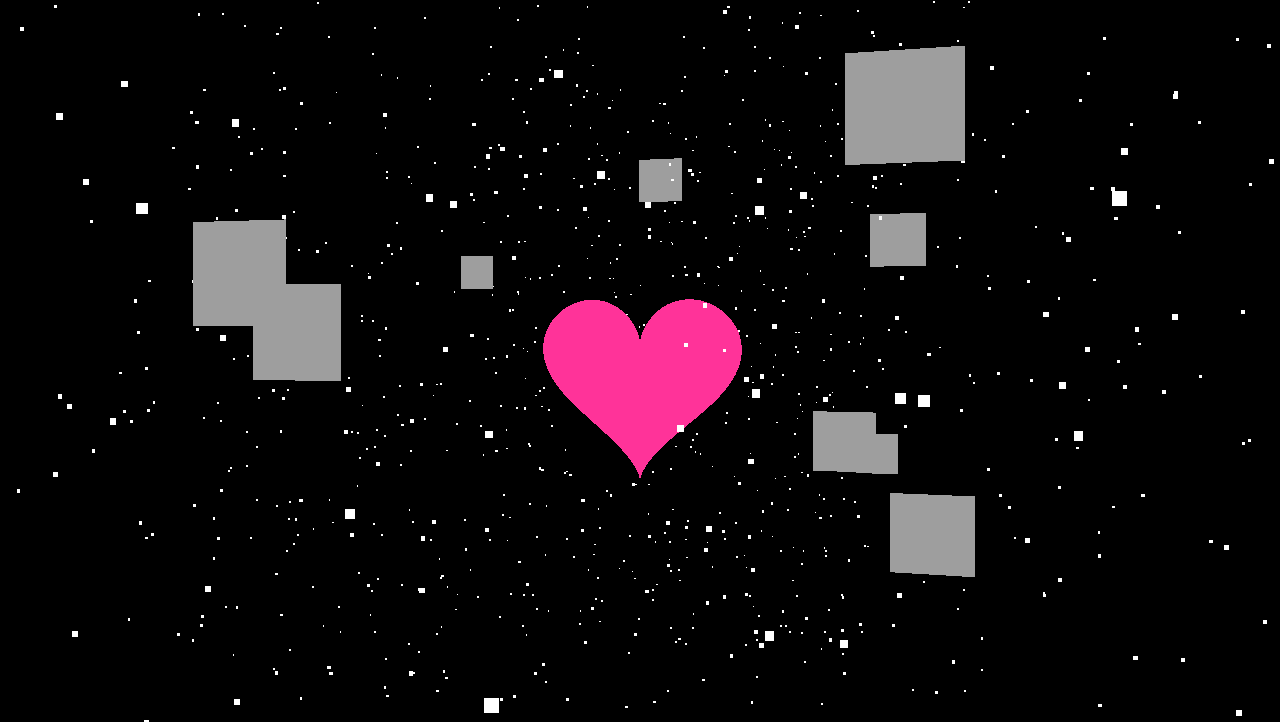
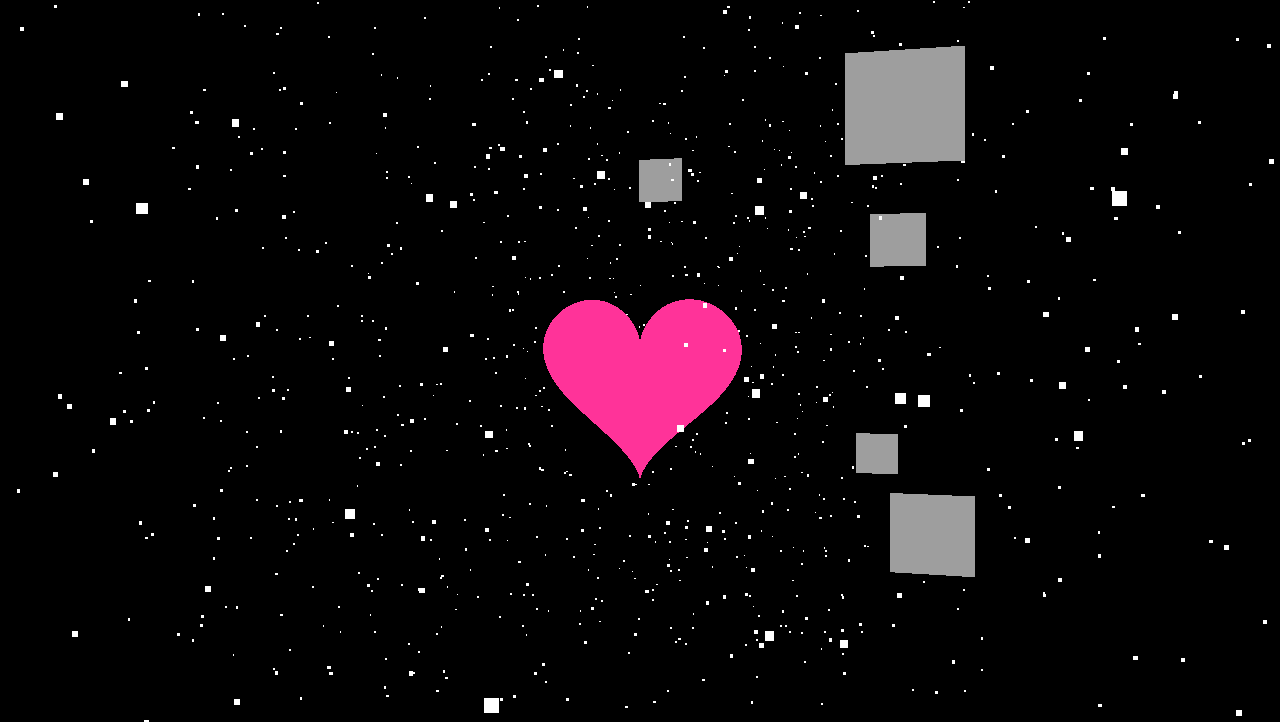
Before and after one commit to 2018michaelandika-commits/Galaxy, a plain HTML site: page index.html in a window 1280 px wide. Shown: the part 78-800 px from the top of the page. Drawn offline with nearby package versions, Linux system fonts and the light colour scheme.

Commit message:
Change photo links to GitHub Pages
Updated photo links from Google Drive to GitHub Pages and made minor formatting adjustments.

```diff
--- a/index.html
+++ b/index.html
@@ -45,19 +45,14 @@
     const stars = new THREE.Points(starGeometry, starMaterial);
     scene.add(stars);
 
-    // Foto dari Google Drive
+    // Foto dari GitHub Pages (folder images)
     const textureLoader = new THREE.TextureLoader();
     const photoLinks = [
-      "https://drive.google.com/uc?export=view&id=1vARQtillkR8i6-gV3wns4ovGwqKo91su",
-      "https://drive.google.com/uc?export=view&id=1mW7h9SUloL9rkYgCcU6rfGFVgq0doQxV",
-      "https://drive.google.com/uc?export=view&id=1yFNzjG9WY-eZvjAKyKGmCG-ylCrdNcaQ",
-      "https://drive.google.com/uc?export=view&id=1945Q3L-goAUUKN0X3rNN8YPFk9PQhNWM",
-      "https://drive.google.com/uc?export=view&id=1d2N4Dy_6YRiLlNhRlc4ylslfIwNc3xfB",
-      "https://drive.google.com/uc?export=view&id=1CRLEC2XJlE2cX1kJ3uH2daCAaGC9Fsuw",
-      "https://drive.google.com/uc?export=view&id=1BuJPiQEFh1-nw5WsPgYRUCFmDP8aBQMJ",
-      "https://drive.google.com/uc?export=view&id=1LArkFLRBf_04vTnpzYSNVnkz_M-yBhbv",
-      "https://drive.google.com/uc?export=view&id=1mTc3NkcvWEIl2Ym4NpuWZEzwNLXzPmYU",
-      "https://drive.google.com/uc?export=view&id=1FzB4YE1egVCdUpse0rid09ah1CiM6eQx"
+      "https://USERNAME.github.io/Galaxy/images/foto1.jpg",
+      "https://USERNAME.github.io/Galaxy/images/foto2.jpg",
+      "https://USERNAME.github.io/Galaxy/images/foto3.jpg",
+      "https://USERNAME.github.io/Galaxy/images/foto4.jpg",
+      "https://USERNAME.github.io/Galaxy/images/foto5.jpg"
     ];
 
     const photoMeshes = [];
@@ -75,7 +70,7 @@
       photoMeshes.push(mesh);
     });
 
-    // Bentuk hati pink utuh dengan path parametris
+    // Bentuk hati pink utuh
     const heartShape = new THREE.Shape();
     const scale = 1.2;
     for (let t = 0; t <= 2 * Math.PI; t += 0.01) {
```
